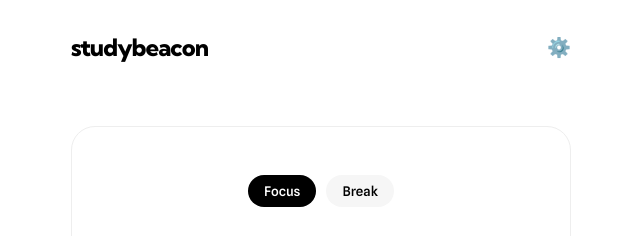
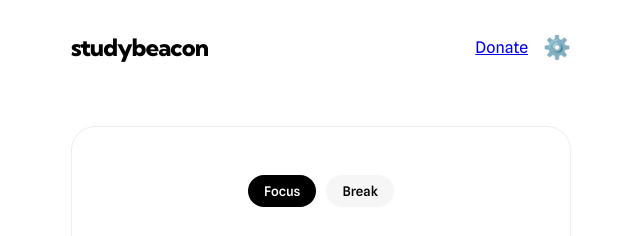
Before and after one commit to nsuzu72/studybeacon, a plain HTML site: page index.html in a window 1280 px wide. Shown: the top 236 px of the page, 319-959 px from the left. Drawn offline with Linux system fonts and the light colour scheme; a script that the page names is missing.

Commit message:
Update index.html

```diff
--- a/index.html
+++ b/index.html
@@ -124,10 +124,14 @@
     <audio id="start-snd" src="public/startsound.mp3" preload="auto"></audio>
     <audio id="stop-snd" src="public/stopsound.mp3" preload="auto"></audio>
 
-    <header>
-        <div class="logo">studybeacon</div>
-        <button class="icon-btn" onclick="toggleSettings()" title="Settings">⚙️</button>
-    </header>
+<header>
+    <div class="logo">studybeacon</div>
+    <div style="display: flex; gap: 15px; align-items: center;">
+        <a class="fr-widget" data-type="pay" href="https://fnd.us/f2gt9f/pay" data-theme="light">Donate</a>
+
+        <button class="icon-btn" onclick="toggleSettings()" title="Settings" style="font-size: 1.4rem;">⚙️</button>
+    </div>
+</header>
 
     <div id="settings-panel">
         <div class="settings-grid">
@@ -234,6 +238,8 @@
             }
         });
 
+
+
         // Task List
         const taskInput = document.getElementById('task-input');
         const taskList = document.getElementById('task-list');
@@ -247,5 +253,6 @@
             taskInput.value = "";
         });
     </script>
+    <script>(function() { var d = document, fr = d.createElement('script'); fr.type = 'text/javascript'; fr.async = true; fr.src = 'https://static.fundrazr.com/widgets/loader.js'; var s = d.getElementsByTagName('script')[0]; s.parentNode.insertBefore(fr, s);})();</script>
 </body>
 </html>
```
